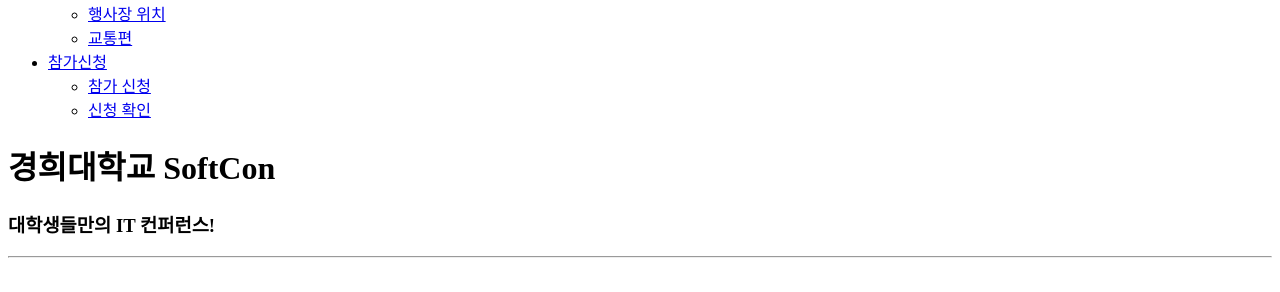
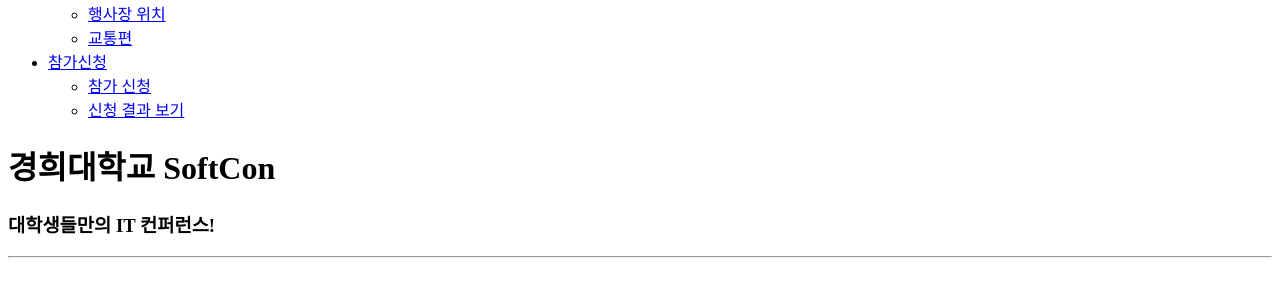
Before and after one commit to khusoftcon/khusoftcon.github.io, a Jekyll site: the page built from index.html, in a window 1280 px wide. Shown: the part 389-681 px from the top of the page. Built offline with Jekyll 4.4.1, drawn with Linux system fonts in a browser that asks for light colours.

Commit message:
매뉴명 변경

```diff
--- a/_includes/header.html
+++ b/_includes/header.html
@@ -58,7 +58,7 @@
                     </a>
                     <ul class="dropdown-menu" role="menu">
                       <li><a href="/register.html">참가 신청</a></li>
-                      <li><a href="/register_check.html">신청 확인</a></li>
+                      <li><a href="/register_check.html">신청 결과 보기</a></li>
                     </ul>
                 </li>
             </ul>
```
